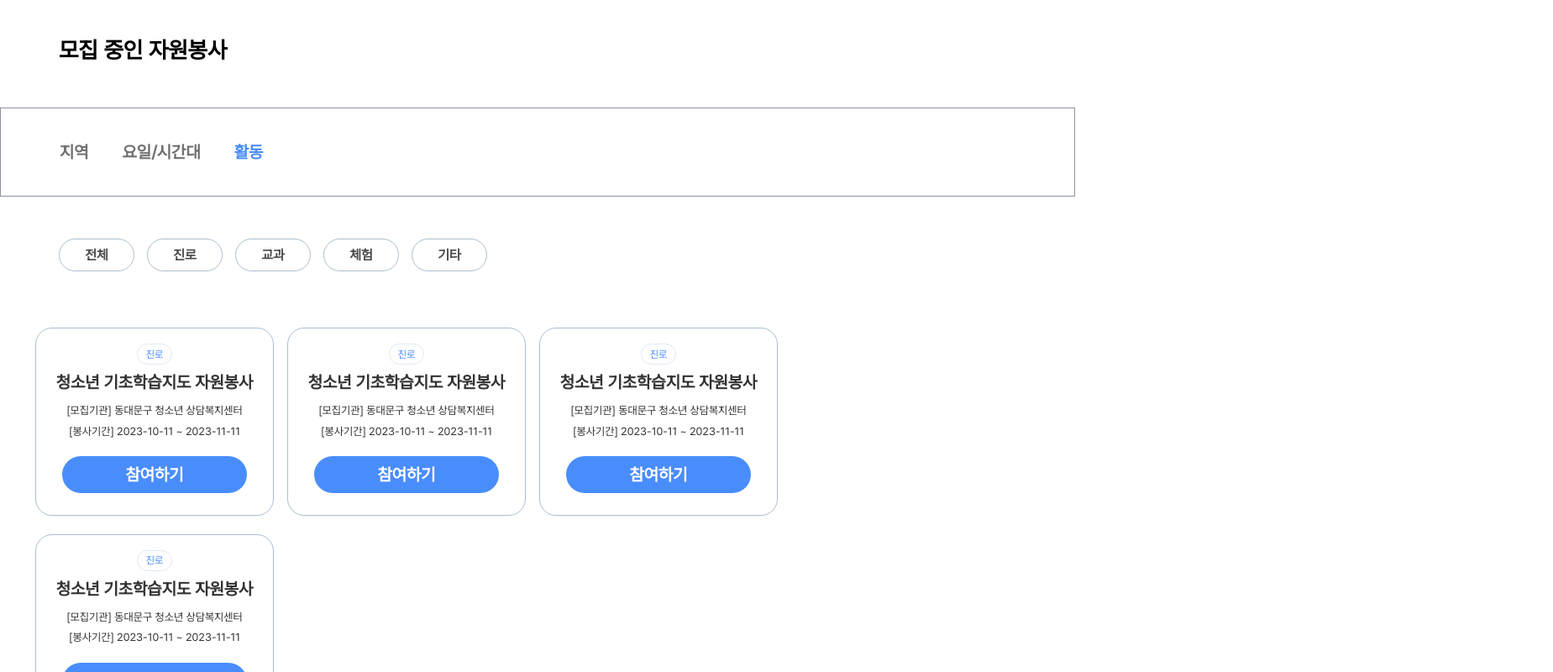
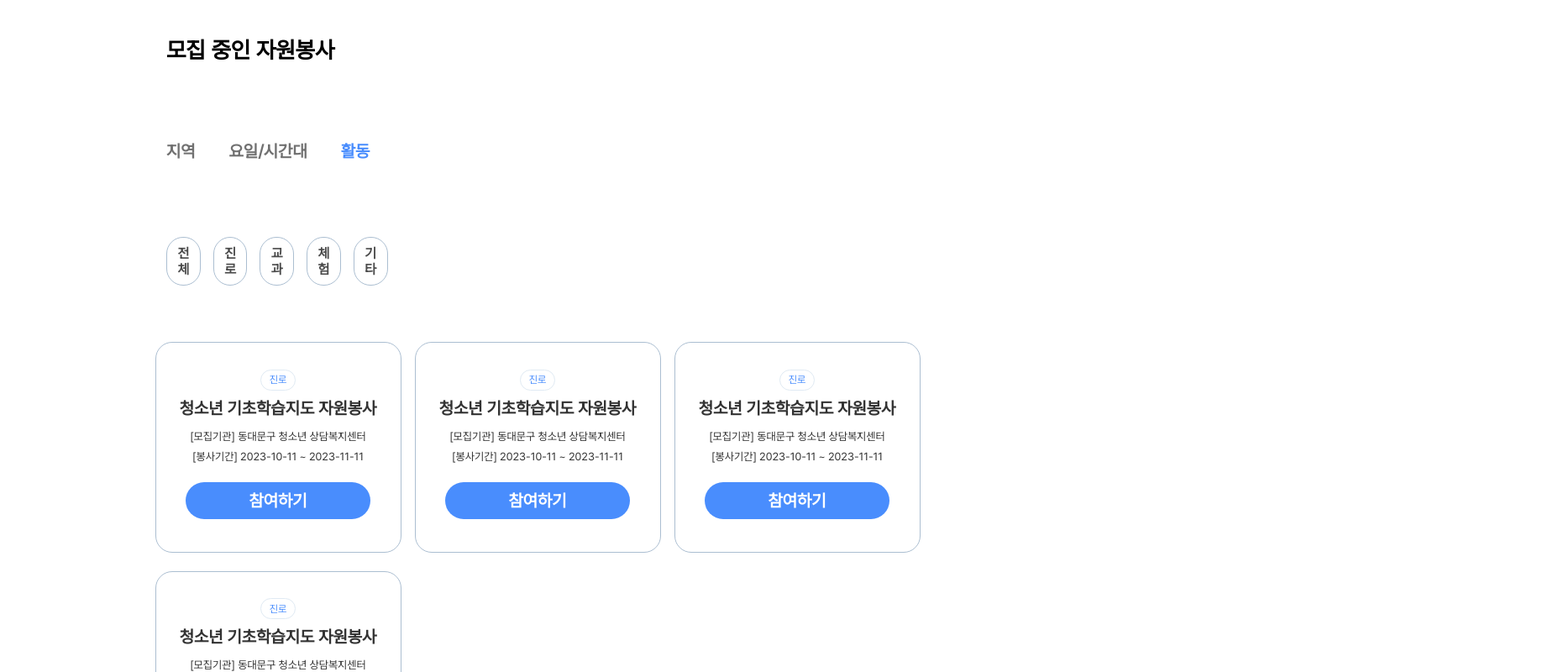
Before and after one commit to Kusitms-28th-Kukerton-E/Frontend, a React (Vite) app: page /main in a window 1280 px wide. Shown: the part 100-900 px from the top of the page at 84% size, 1849 px wide, since content can reach past the window. Built offline with nearby package versions, Linux system fonts and the light colour scheme.

Commit message:
feat: UI 완료

```diff
--- a/src/layout/header.tsx
+++ b/src/layout/header.tsx
@@ -24,7 +24,8 @@ const HeaderBox = styled.div`
   /* border: 1px solid gray; */
   /* width: 100%;
   height: 113px; */
-  width: 1920px;
+  /* width: 1920px; */
+  width: 100%;
   height: 120px;
   margin: 0 auto;
   /* margin-top: 10px;
--- a/src/page/Home/VolunteerPage.tsx
+++ b/src/page/Home/VolunteerPage.tsx
@@ -3,6 +3,7 @@ import Category from './category';
 
 const VolunteerPage = () => {
   return (
+    <div style={{ display: 'flex', justifyContent: 'center' }}>
       <VolContainer>
         <Category title="모집 중인 자원봉사" />
         <DataContainer>
@@ -44,31 +45,36 @@ const VolunteerPage = () => {
           </DataBox>
         </DataContainer>
       </VolContainer>
+    </div>
   );
 };
 
 const VolContainer = styled.div`
   display: flex;
+  width: 80%;
   flex-direction: column;
   justify-content: center;
   margin: 0 auto;
-  width: 100%;
 `;
 
 const DataContainer = styled.div`
   display: grid;
   justify-content: center;
   grid-template-columns: repeat(3, 3fr);
-  width: 1696px;
+  /* width: 1696px; */
+  width: 100%;
   gap: 43px 32px;
   padding: 100px 120px;
+  /* border: 1px solid red; */
+  width: auto;
 `;
 
 const DataBox = styled.div`
   display: flex;
   justify-content: center;
-  width: 544px;
+  /* width: 544px; */
   padding: 32px 10px;
+  height: 434px;
   flex-direction: column;
   align-items: center;
   gap: 10px;
--- a/src/page/Home/category.tsx
+++ b/src/page/Home/category.tsx
@@ -57,7 +57,6 @@ const CategoryContainer = styled.div`
   display: flex;
   /* border: 1px solid red; */
   flex-direction: column;
-
   flex-shrink: 0;
 `;
 
@@ -82,13 +81,14 @@ const SecondCategory = styled.div`
   display: flex;
   flex-direction: row;
   flex-shrink: 0;
-  border: 0.4px solid var(--L_Grey, #89939e);
+  /* border-bottom: 0.2px solid var(--L_Grey, #89939e); */
   background: var(--White, #fff);
-
-  display: inline-flex;
+  /* display: inline-flex; */
+  display: flex;
   align-items: center;
   gap: 80px;
   padding: 80px 1381px 80px 140px;
+  /* padding: 80px 0px; */
 `;
 
 const SecondText = styled.div`
```
Lines whose indentation alone changed are shown as unchanged.
